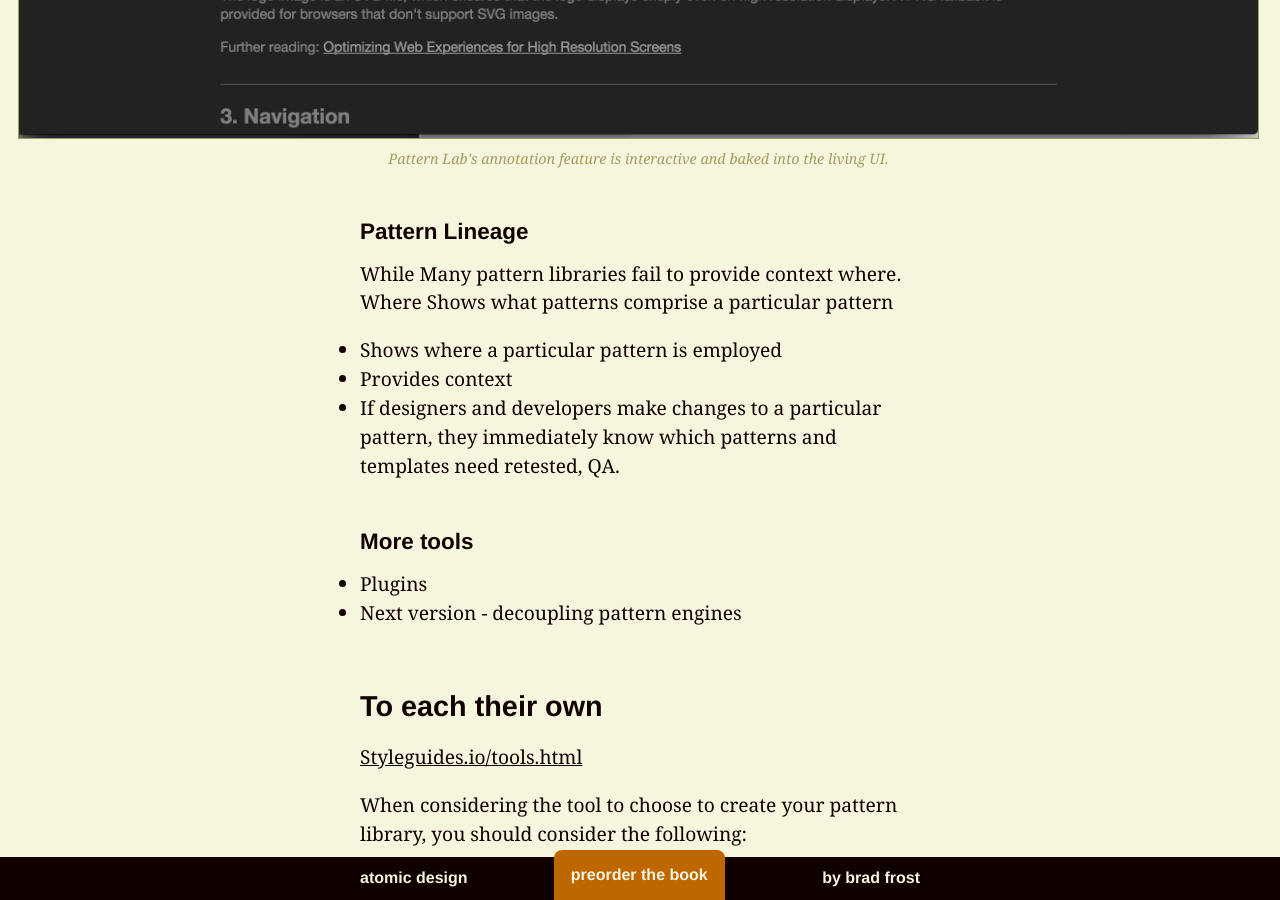
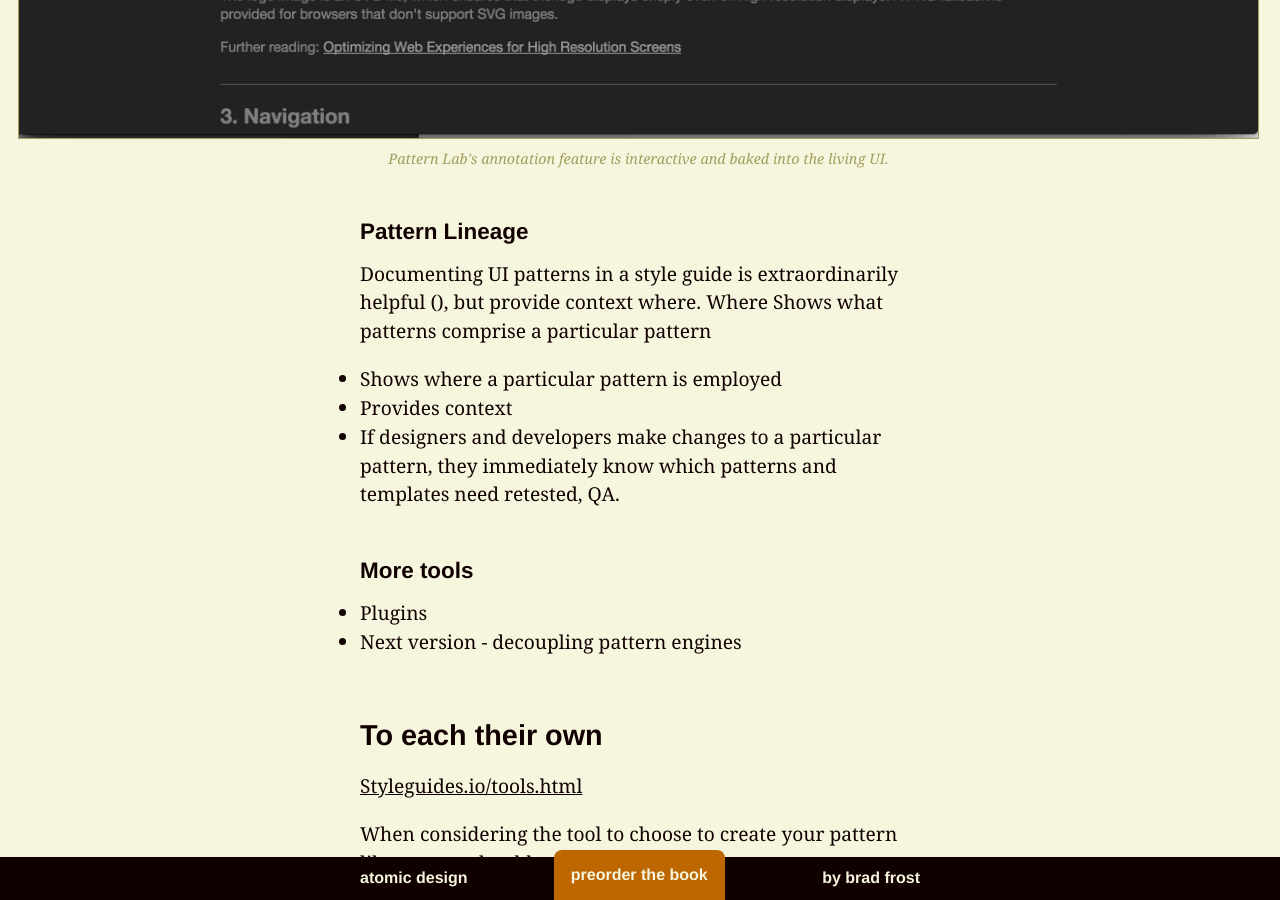
Before and after one commit to bradfrost/atomic-design, a Jekyll site: the page built from chapter-3.md, in a window 1280 px wide and 900 px high, scrolled down 36633 px. Built offline with Jekyll 4.4.1, drawn with Linux system fonts in a browser that asks for light colours.

```diff
--- a/chapter-3.md
+++ b/chapter-3.md
@@ -398,7 +398,7 @@ Pattern Lab also provides a (dare I say) cool feature that enables you to attach
 {% include figure.html src="../images/content/pattern-lab-annotations-1.png" caption="Pattern Lab's annotation feature is interactive and baked into the living UI." %}
 
 ### Pattern Lineage
-While Many pattern libraries fail to provide context where. Where  Shows what patterns comprise a particular pattern
+Documenting UI patterns in a style guide is extraordinarily helpful (), but  provide context where. Where  Shows what patterns comprise a particular pattern
 - Shows where a particular pattern is employed
 - Provides context
 - If designers and developers make changes to a particular pattern, they immediately know which patterns and templates need retested, QA.
```
Also changed, not shown: images/content/pattern-lab-annotations-1.png, images/content/pattern-lab-annotations-2.png, images/content/pattern-lab-code.png, 5 other files.
